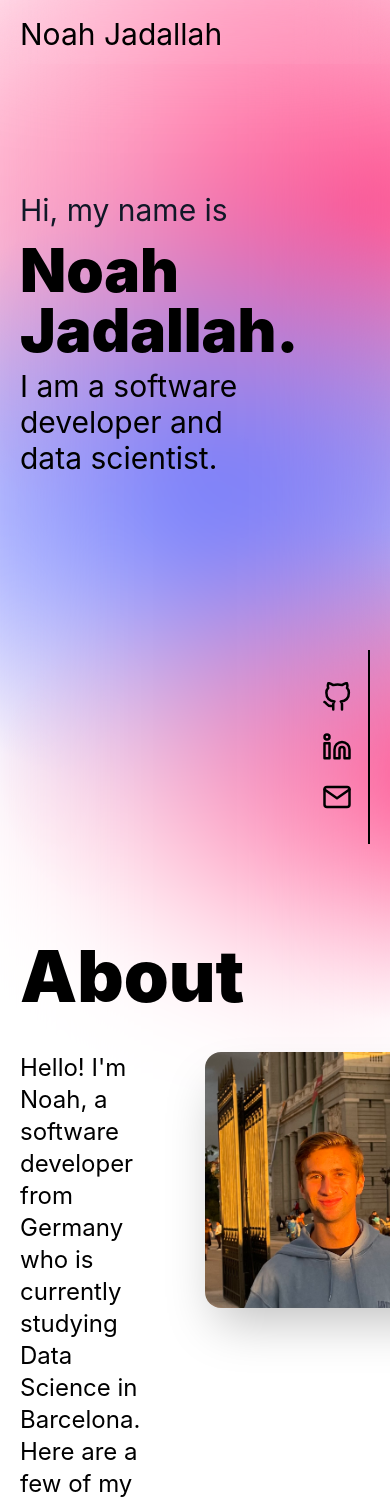
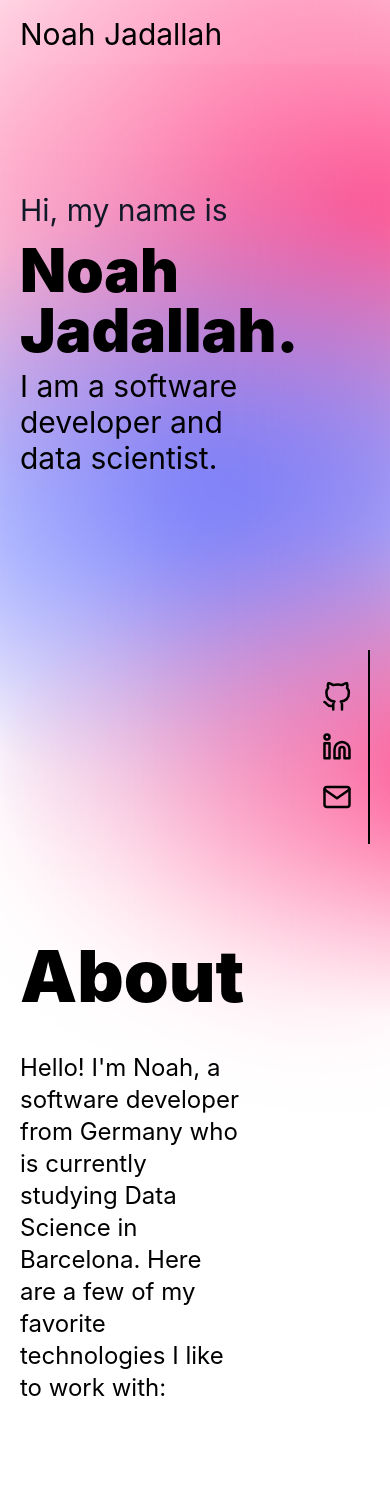
Before and after one commit to thatsnoi/MyPortfolio, a Next.js app: page / in a window 390 px wide. Shown: the top 1504 px of the page. Built offline with nearby package versions, Linux system fonts and the light colour scheme; a web font is replaced by a local one.

Commit message:
no image on mobile for now

```diff
--- a/pages/index.js
+++ b/pages/index.js
@@ -65,14 +65,14 @@ const About = () => {
           About
         </motion.p>
       </Container>
-      <Container className="flex space-x-10 justify-between">
+      <Container className="flex flex-col md:flex-row space-x-10 items-start justify-start">
         <div className="standard-text">
           Hello! I'm Noah, a software developer from Germany who is currently
           studying Data Science in Barcelona. Here are a few of my favorite
           technologies I like to work with:
         </div>
         <motion.div
-          className="relative bg-white rounded-2xl w-64 h-64 flex-shrink-0 z-0 shadow-2xl"
+          className="hidden md:block relative bg-white rounded-2xl w-64 h-64 flex-shrink-0 z-0 shadow-2xl"
           whileHover={{ scale: 1.2, rotateX: 10, rotateY: 10 }}
         >
           <Image
```
